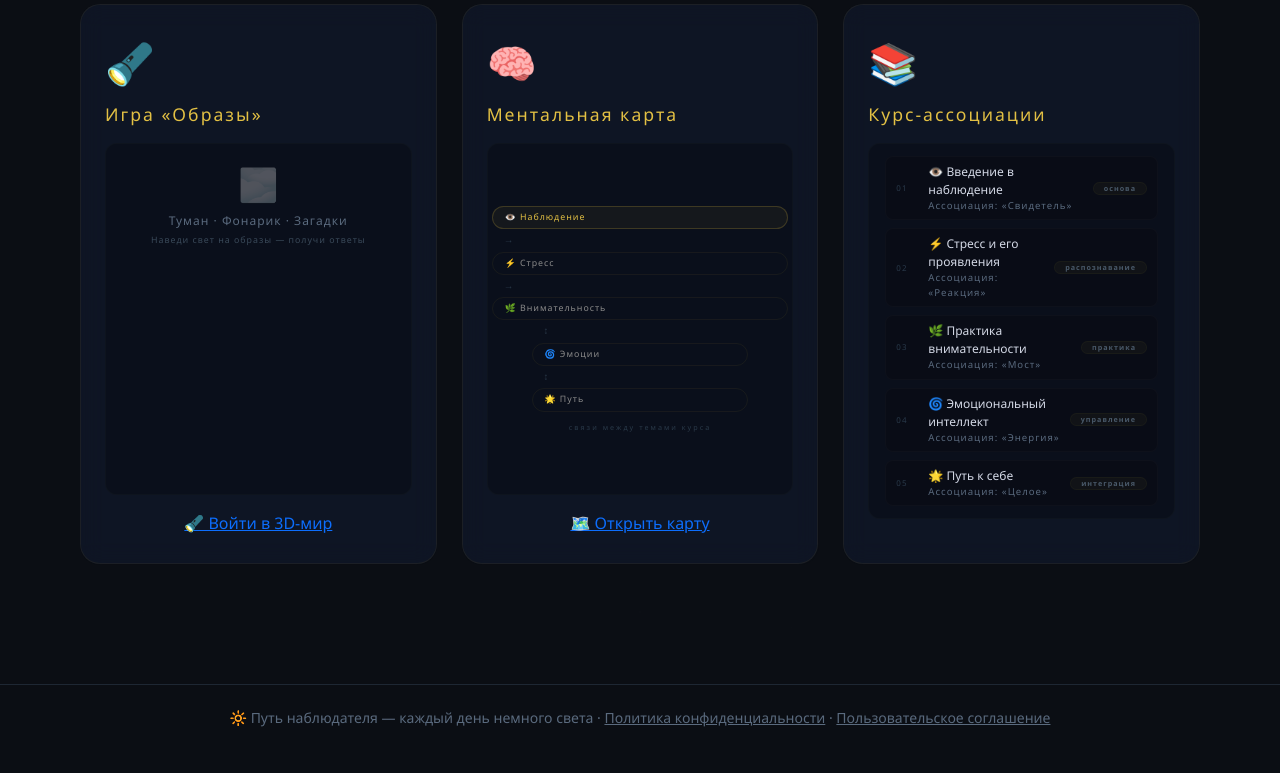
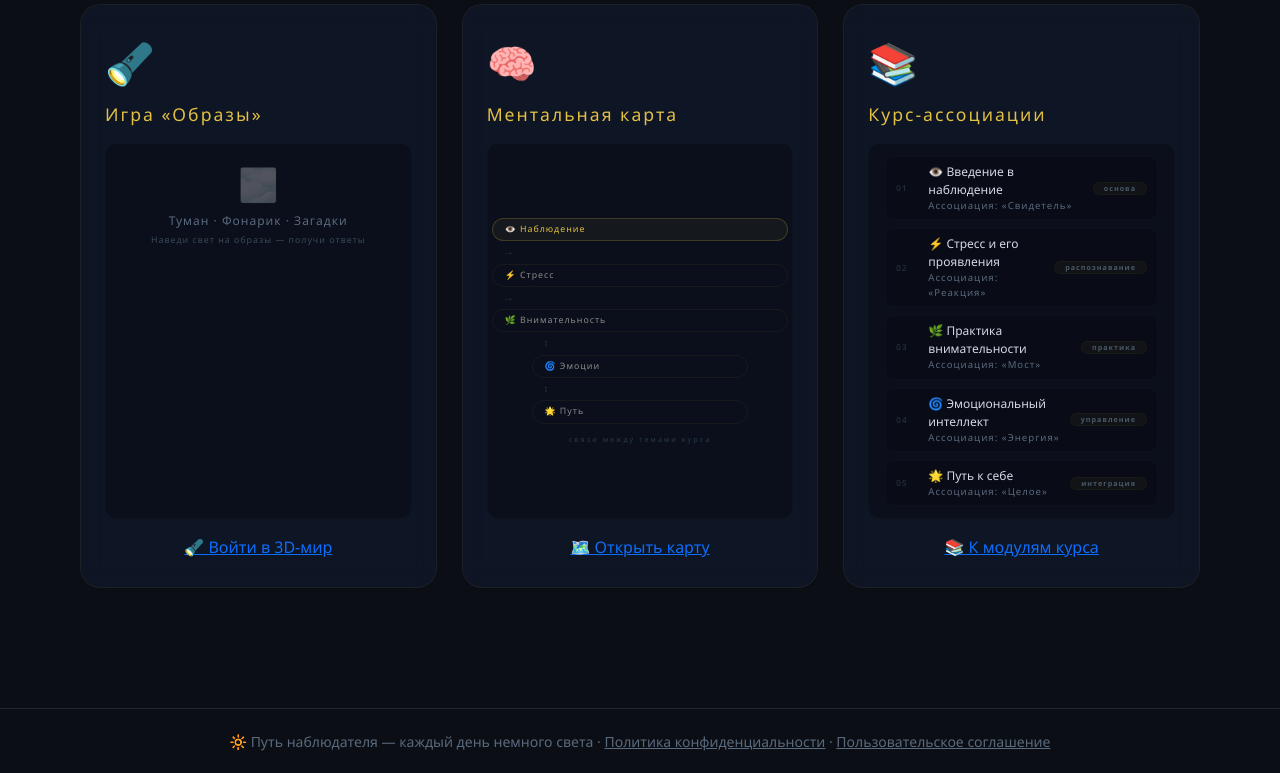
Before and after one commit to Aaantooon/Observatory, a Django app: page /flashlight/ in a window 1280 px wide. Shown: the part 137-910 px from the top of the page. Before the commit the page ends 864 px from the top, so only its background shows below. Run offline with Django 5.2, Linux system fonts and the light colour scheme.

Commit message:
Fix: кнопка карты на /flashlight/ вела сама на себя, добавлена ссылка на курс

```diff
--- a/templates/flashlight.html
+++ b/templates/flashlight.html
@@ -221,8 +221,7 @@
             </div>
             <div class="label">связи между темами курса</div>
         </div>
-        <!-- ✅ КНОПКА ИСПРАВЛЕНА: ведёт на /flashlight/ -->
-        <a href="{% url 'flashlight' %}" class="btn-secondary-custom" style="text-align:center;">🗺️ Открыть карту</a>
+        <a href="{% url 'map' %}" class="btn-secondary-custom" style="text-align:center;">🗺️ Открыть карту</a>
     </div>
 
     <div class="course-block">
@@ -270,6 +269,7 @@
                 <span class="badge">интеграция</span>
             </div>
         </div>
+        <a href="{% url 'course_index' %}" class="btn-primary-custom" style="text-align:center;">📚 К модулям курса</a>
     </div>
 
 </div>
```
